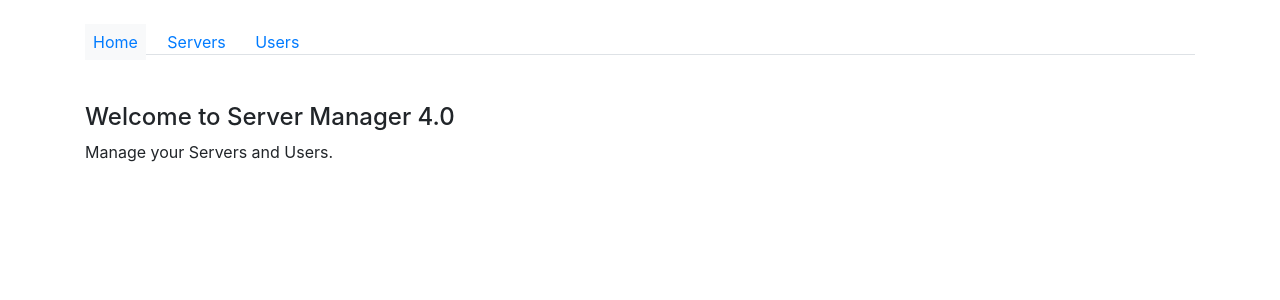
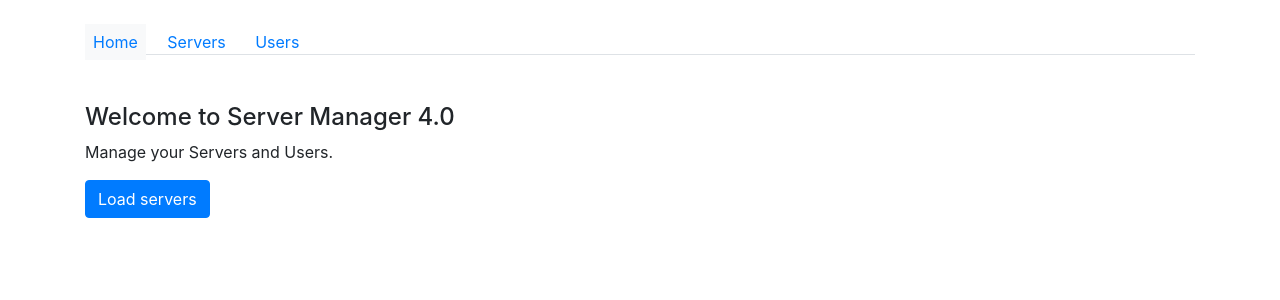
Before and after one commit to spankbang/AngularLearnRouting, an Angular app: page / in a window 1280 px wide. Shown: the top 300 px of the page. Built offline with nearby package versions, Linux system fonts and the light colour scheme.

Commit message:
navigated programatically !

```diff
--- a/src/app/home/home.component.html
+++ b/src/app/home/home.component.html
@@ -1,2 +1,4 @@
 <h4>Welcome to Server Manager 4.0</h4>
 <p>Manage your Servers and Users.</p>
+
+<button class="btn btn-primary" (click)="onLoadServers()">Load servers</button>
--- a/src/app/home/home.component.ts
+++ b/src/app/home/home.component.ts
@@ -1,4 +1,6 @@
+import { Route } from '@angular/compiler/src/core';
 import { Component, OnInit } from '@angular/core';
+import { ActivatedRoute, Router } from '@angular/router';
 
 @Component({
   selector: 'app-home',
@@ -7,9 +9,30 @@ import { Component, OnInit } from '@angular/core';
 })
 export class HomeComponent implements OnInit {
 
-  constructor() { }
+  constructor(private route:Router, private activatedRoute:ActivatedRoute) { }
 
   ngOnInit() {
   }
+  onLoadServers() {
 
+
+    // this.route.navigate(['servers'])
+
+
+    // ====>>>>>
+    //  this.route.navigate(['servers'])  and this.route.navigate(['/servers']) these two weill reflect same behaviour
+    //  because navigate() method does'nt know that where is absolute path is ? and hence both i.e. servers and /servers
+    //  won't give any error.
+    //  BUT ,
+
+
+
+    this.route.navigate(['servers'] )
+
+
+
+
+
+
+  }
 }
```
